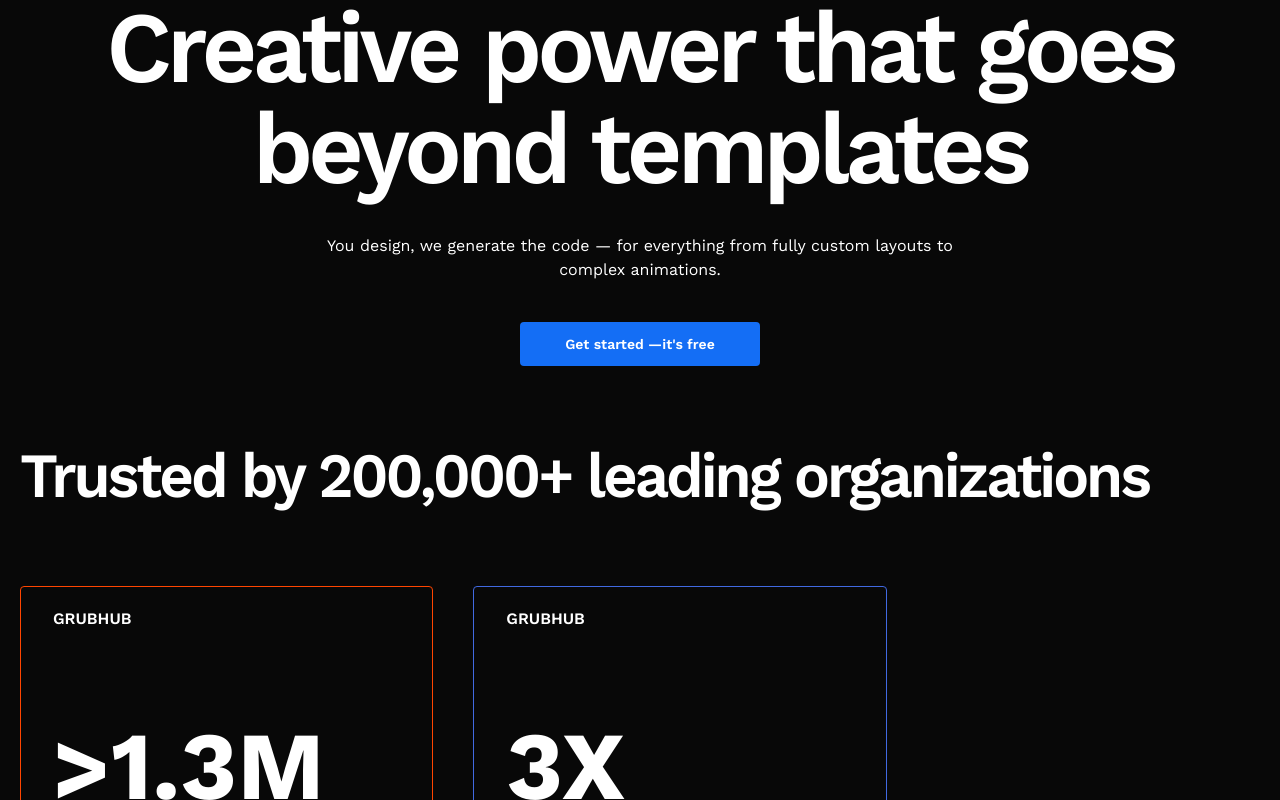
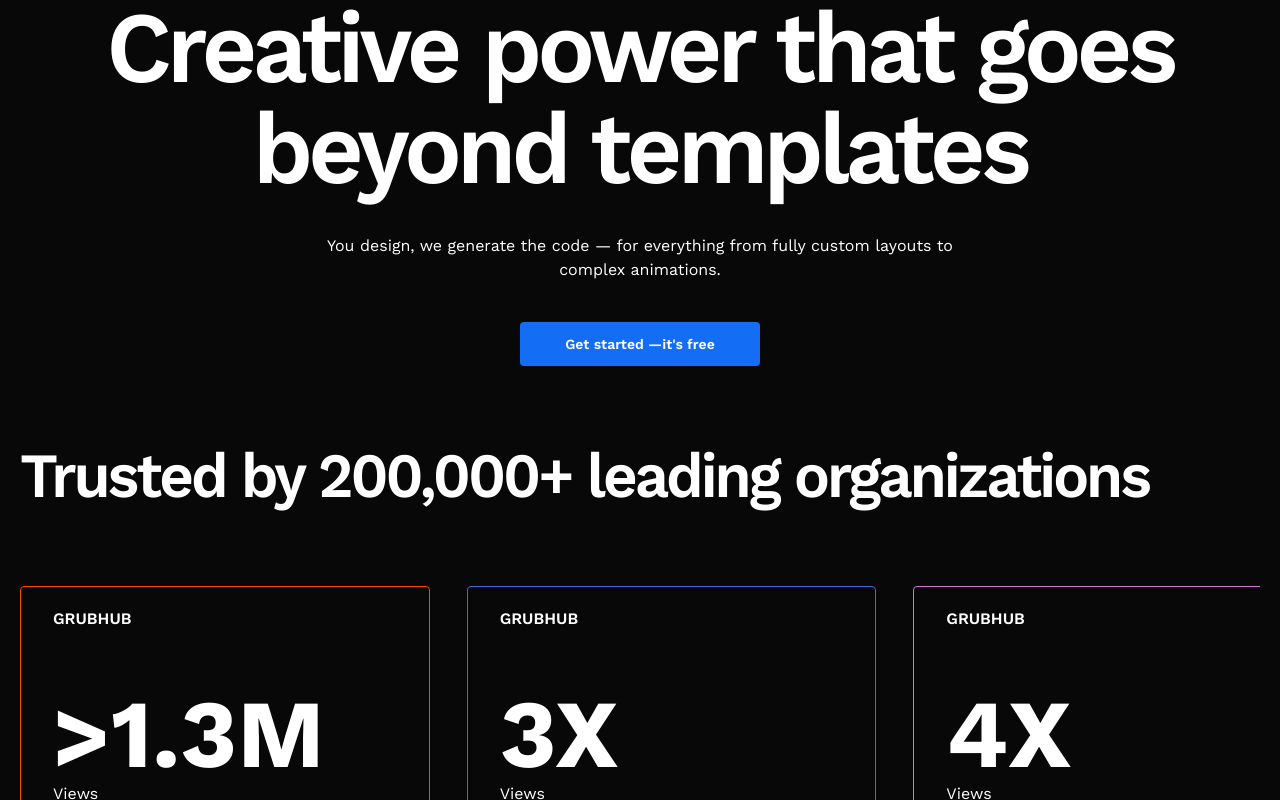
Before and after one commit to faysalewucse/webflow-clone, a React (Vite) app: page / in a window 1280 px wide. Shown: the part 2000-2800 px from the top of the page. Built offline with nearby package versions, Linux system fonts and the light colour scheme; some icons are missing.

Commit message:
add slider to trusted card

```diff
--- a/package.json
+++ b/package.json
@@ -17,7 +17,8 @@
     "react-fast-marquee": "^1.6.2",
     "react-icons": "^4.12.0",
     "react-router-dom": "^6.20.0",
-    "sort-by": "^1.2.0"
+    "sort-by": "^1.2.0",
+    "swiper": "^11.0.5"
   },
   "devDependencies": {
     "@types/react": "^18.2.37",
--- a/src/components/cards/TrustedOrg.jsx
+++ b/src/components/cards/TrustedOrg.jsx
@@ -6,7 +6,7 @@ const TrustedOrg = ({ borderColor, title, middleText, midTitle }) => {
 
   return (
     <div
-      className="w-1/3 group/item h-96 flex flex-col justify-between text-white py-5 px-8 transition cursor-pointer rounded"
+      className="w-[32vw] group/item h-[40vh] flex flex-col justify-between text-white py-5 px-8 transition cursor-pointer rounded"
       style={{
         backgroundColor: hovered ? borderColor : "#080808",
         border: `1px solid ${hovered ? borderColor : borderColor}`,
--- a/src/pages/homepage/TrustedOrgs.jsx
+++ b/src/pages/homepage/TrustedOrgs.jsx
@@ -1,5 +1,14 @@
 import { FaArrowLeftLong, FaArrowRightLong } from "react-icons/fa6";
 import TrustedOrg from "../../components/cards/TrustedOrg";
+
+// Import Swiper React components
+import { Swiper, SwiperSlide } from "swiper/react";
+
+// Import Swiper styles
+import "swiper/css";
+
+// import required modules
+import { Pagination } from "swiper/modules";
 
 const TrustedOrgs = () => {
   return (
@@ -13,31 +22,49 @@ const TrustedOrgs = () => {
           <FaArrowRightLong />
         </div>
       </div>
-      <div className="flex py-20 gap-10 px-5">
+      <div className="px-5 py-20">
+        <Swiper
+          slidesPerView={3}
+          spaceBetween={100}
+          pagination={{
+            clickable: true,
+          }}
+          modules={[Pagination]}
+          className="mySwiper"
+        >
+          <SwiperSlide>
             <TrustedOrg
               borderColor={"orangeRed"}
               title={"GRUBHUB"}
               middleText={">1.3M"}
               midTitle={"Views"}
             />
+          </SwiperSlide>
+          <SwiperSlide>
             <TrustedOrg
               borderColor={"royalBlue"}
               title={"GRUBHUB"}
               middleText={"3X"}
               midTitle={"Views"}
             />
-        {/* <TrustedOrg
+          </SwiperSlide>
+          <SwiperSlide>
+            <TrustedOrg
               borderColor={"orchid"}
               title={"GRUBHUB"}
               middleText={"4X"}
               midTitle={"Views"}
             />
+          </SwiperSlide>
+          <SwiperSlide>
             <TrustedOrg
               borderColor={"orchid"}
               title={"GRUBHUB"}
               middleText={"4X"}
               midTitle={"Views"}
-        /> */}
+            />
+          </SwiperSlide>
+        </Swiper>
       </div>
     </div>
   );
```
Also changed, not shown: 1 other file (tests, documents, lock files or other folders). Lines whose indentation alone changed are shown as unchanged.
